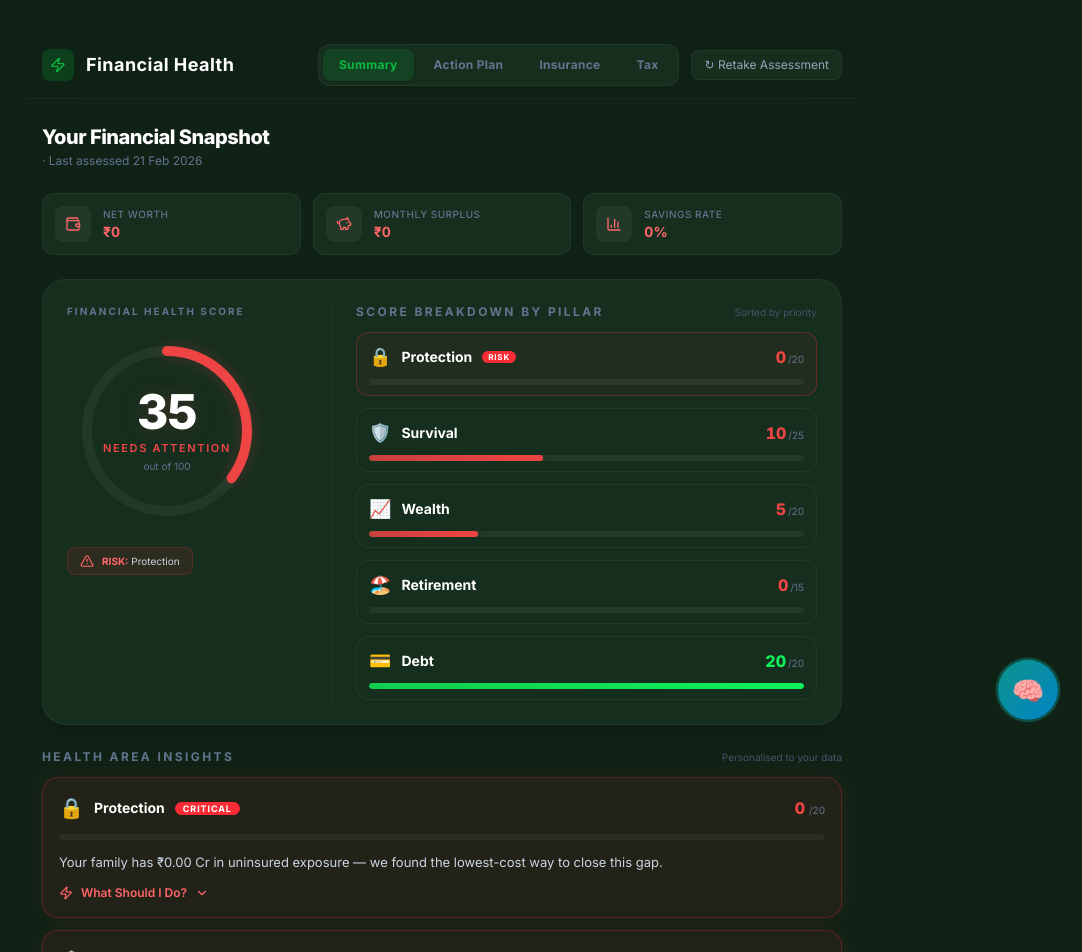
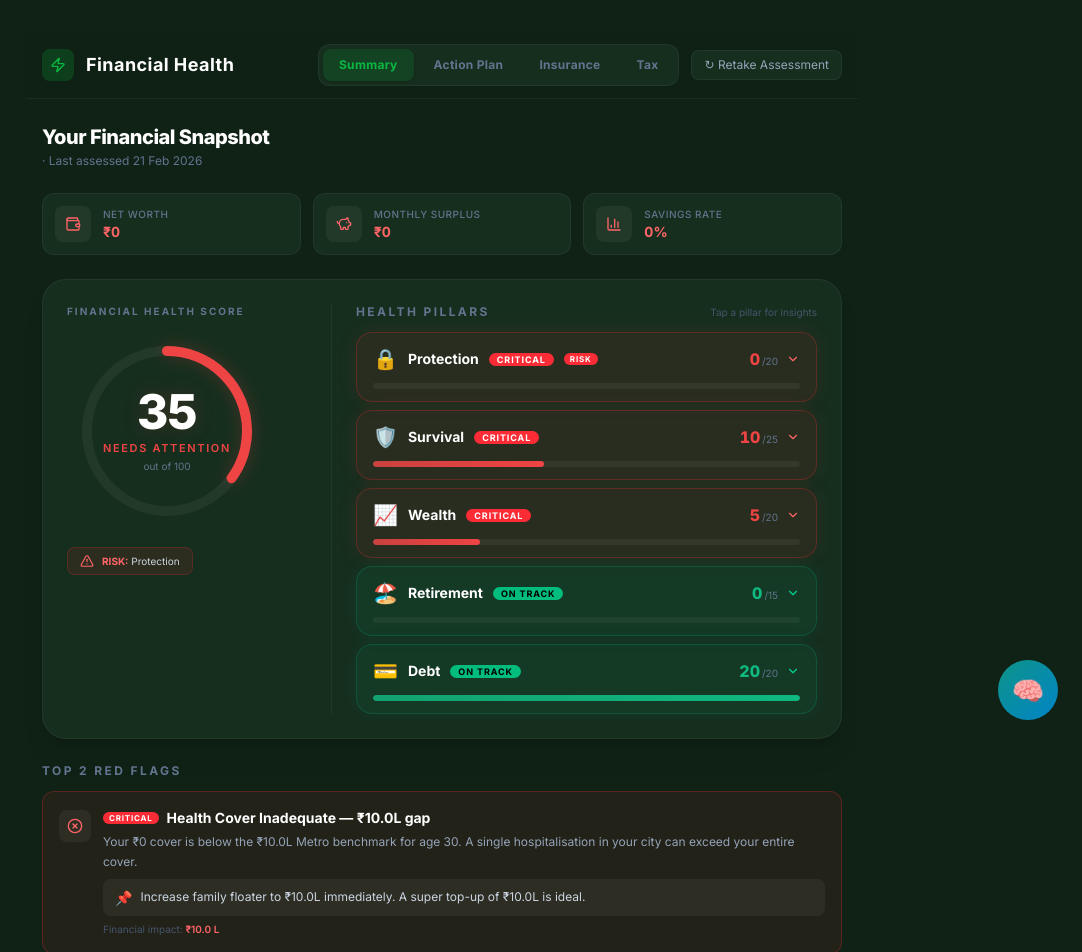
Before and after one commit to rohitguta2432/myFinance, a React (Vite) app: page /dashboard in a window 1280 px wide. Shown: the top 952 px of the page, without its empty margins (198-1280 px from the left). Built offline with nearby package versions, Linux system fonts and the light colour scheme.

Commit message:
feat: merge pillar score breakdown & insights into single collapsible accordion

```diff
--- a/src/features/dashboard/components/PillarInterpretationCard.jsx
+++ b/src/features/dashboard/components/PillarInterpretationCard.jsx
@@ -2,12 +2,14 @@ import React, { useState } from 'react';
 import { ChevronDown, ChevronUp, AlertTriangle, XCircle, CheckCircle2, Zap } from 'lucide-react';
 
 /**
- * PillarInterpretationCard
+ * PillarInterpretationCard (collapsed-by-default)
  *
- * Renders one pillar's score interpretation with:
- * - Status chip (CRITICAL / WARNING / OK)
- * - Personalised hook text with live variables
- * - Expandable action panel
+ * Header row (always visible):
+ *   icon | name | status badge | score | [▼ Insight button]
+ *   progress bar
+ *
+ * Expanded (on tap):
+ *   hook text · dscr/equity warnings · "What Should I Do?" panel
  */
 
 const STATUS_CONFIG = {
@@ -18,6 +20,8 @@ const STATUS_CONFIG = {
         chipBg: 'bg-red-500',
         chipText: 'text-white',
         textColor: 'text-red-400',
+        barFrom: '#ef4444cc',
+        barTo: '#ef4444',
         Icon: XCircle,
         label: 'CRITICAL',
     },
@@ -28,6 +32,8 @@ const STATUS_CONFIG = {
         chipBg: 'bg-amber-500',
         chipText: 'text-black',
         textColor: 'text-amber-400',
+        barFrom: '#f59e0bcc',
+        barTo: '#f59e0b',
         Icon: AlertTriangle,
         label: 'WARNING',
     },
@@ -38,68 +44,98 @@ const STATUS_CONFIG = {
         chipBg: 'bg-emerald-500',
         chipText: 'text-black',
         textColor: 'text-emerald-400',
+        barFrom: '#10b981cc',
+        barTo: '#10b981',
         Icon: CheckCircle2,
         label: 'ON TRACK',
     },
 };
 
-const PillarInterpretationCard = ({ pillar, hookData, index = 0 }) => {
+const PillarInterpretationCard = ({ pillar, hookData, index = 0, isWorst = false }) => {
+    const [expanded, setExpanded] = useState(false);
     const [showAction, setShowAction] = useState(false);
 
     if (!pillar || !hookData) return null;
 
     const config = STATUS_CONFIG[hookData.tier] || STATUS_CONFIG.ok;
-    const { Icon } = config;
     const pct = ((pillar.score / pillar.maxScore) * 100).toFixed(0);
 
     return (
         <div
-            className={`${config.bg} ${config.border} border rounded-2xl p-4 transition-all duration-500 hover:border-opacity-50`}
+            className={`${config.bg} ${config.border} border rounded-2xl overflow-hidden transition-all duration-500`}
             style={{
                 boxShadow: config.glow,
-                animation: `fadeSlideUp 0.5s ease-out ${index * 0.1}s both`,
+                animation: `fadeSlideUp 0.5s ease-out ${index * 0.08}s both`,
             }}
         >
-            {/* Header Row */}
-            <div className="flex items-center justify-between mb-3">
-                <div className="flex items-center gap-2.5">
-                    <span className="text-xl">{pillar.icon}</span>
-                    <h4 className="text-sm font-bold text-white">{pillar.name}</h4>
-                    <span className={`px-2 py-0.5 ${config.chipBg} ${config.chipText} text-[9px] font-bold uppercase tracking-widest rounded-full leading-none`}>
+            {/* ── Always-visible header ── */}
+            <button
+                onClick={() => {
+                    setExpanded(!expanded);
+                    if (expanded) setShowAction(false); // reset nested panel when collapsing
+                }}
+                className="w-full text-left px-4 pt-3 pb-3 focus:outline-none"
+            >
+                <div className="flex items-center justify-between mb-2.5">
+                    <div className="flex items-center gap-2.5 min-w-0">
+                        <span className="text-xl shrink-0">{pillar.icon}</span>
+                        <h4 className="text-sm font-bold text-white truncate">{pillar.name}</h4>
+                        <span
+                            className={`px-2 py-0.5 ${config.chipBg} ${config.chipText} text-[9px] font-bold uppercase tracking-widest rounded-full leading-none shrink-0`}
+                        >
                             {config.label}
                         </span>
+                        {isWorst && (
+                            <span className="px-1.5 py-0.5 bg-red-500 text-[8px] font-bold text-white uppercase tracking-widest rounded-full leading-none shrink-0">
+                                RISK
+                            </span>
+                        )}
                     </div>
-                <div className="flex items-baseline gap-1">
-                    <span className="text-base font-black tabular-nums" style={{ color: hookData.tier === 'critical' ? '#ef4444' : hookData.tier === 'warn' ? '#f59e0b' : '#10b981' }}>
+
+                    <div className="flex items-center gap-2 shrink-0 ml-2">
+                        <div className="flex items-baseline gap-0.5">
+                            <span
+                                className="text-base font-black tabular-nums"
+                                style={{ color: config.barTo }}
+                            >
                                 {pillar.score}
                             </span>
                             <span className="text-[10px] text-slate-500">/{pillar.maxScore}</span>
                         </div>
+                        <div className={`flex items-center gap-0.5 text-[10px] font-semibold ${config.textColor} transition-transform duration-200`}>
+                            {expanded
+                                ? <ChevronUp className="w-3.5 h-3.5" />
+                                : <ChevronDown className="w-3.5 h-3.5" />
+                            }
+                        </div>
+                    </div>
                 </div>
 
-            {/* Score Bar */}
-            <div className="w-full h-1.5 bg-white/5 rounded-full overflow-hidden mb-3">
+                {/* Score bar */}
+                <div className="w-full h-1.5 bg-white/5 rounded-full overflow-hidden">
                     <div
                         className="h-full rounded-full transition-all duration-1000 ease-out"
                         style={{
                             width: `${pct}%`,
-                        background: hookData.tier === 'critical'
-                            ? 'linear-gradient(90deg, #ef4444cc, #ef4444)'
-                            : hookData.tier === 'warn'
-                                ? 'linear-gradient(90deg, #f59e0bcc, #f59e0b)'
-                                : 'linear-gradient(90deg, #10b981cc, #10b981)',
+                            background: `linear-gradient(90deg, ${config.barFrom}, ${config.barTo})`,
                         }}
                     />
                 </div>
+            </button>
 
-            {/* Hook Text */}
-            <p className="text-[13px] text-slate-300 leading-relaxed mb-3">
+            {/* ── Expandable insight body ── */}
+            <div
+                className={`overflow-hidden transition-all duration-300 ease-out ${expanded ? 'max-h-[600px] opacity-100' : 'max-h-0 opacity-0'}`}
+            >
+                <div className="px-4 pb-4 space-y-3 border-t border-white/5 pt-3">
+                    {/* Hook text */}
+                    <p className="text-[13px] text-slate-300 leading-relaxed">
                         {hookData.text}
                     </p>
 
                     {/* DSCR Override Warning */}
                     {hookData.dscrOverride && (
-                <div className="flex items-start gap-2 bg-red-500/10 border border-red-500/20 rounded-lg px-3 py-2 mb-3">
+                        <div className="flex items-start gap-2 bg-red-500/10 border border-red-500/20 rounded-lg px-3 py-2">
                             <AlertTriangle className="w-4 h-4 text-red-400 shrink-0 mt-0.5" />
                             <p className="text-xs text-red-300 leading-relaxed">
                                 Your current EMIs exceed your disposable income — immediate restructuring is required.
@@ -109,7 +145,7 @@ const PillarInterpretationCard = ({ pillar, hookData, index = 0 }) => {
 
                     {/* Equity Override Warning */}
                     {hookData.equityOverride && (
-                <div className="flex items-start gap-2 bg-red-500/10 border border-red-500/20 rounded-lg px-3 py-2 mb-3">
+                        <div className="flex items-start gap-2 bg-red-500/10 border border-red-500/20 rounded-lg px-3 py-2">
                             <AlertTriangle className="w-4 h-4 text-red-400 shrink-0 mt-0.5" />
                             <p className="text-xs text-red-300 leading-relaxed">
                                 With zero equity, inflation is eroding the real value of your savings every year.
@@ -117,9 +153,9 @@ const PillarInterpretationCard = ({ pillar, hookData, index = 0 }) => {
                         </div>
                     )}
 
-            {/* Action Toggle Button */}
+                    {/* "What Should I Do?" toggle */}
                     <button
-                onClick={() => setShowAction(!showAction)}
+                        onClick={(e) => { e.stopPropagation(); setShowAction(!showAction); }}
                         className={`flex items-center gap-2 text-xs font-semibold transition-all duration-200 ${config.textColor} hover:opacity-80`}
                     >
                         <Zap className="w-3.5 h-3.5" />
@@ -130,9 +166,9 @@ const PillarInterpretationCard = ({ pillar, hookData, index = 0 }) => {
                         }
                     </button>
 
-            {/* Expandable Action Panel */}
+                    {/* Expandable action panel */}
                     <div
-                className={`overflow-hidden transition-all duration-300 ease-out ${showAction ? 'max-h-40 opacity-100 mt-3' : 'max-h-0 opacity-0'}`}
+                        className={`overflow-hidden transition-all duration-300 ease-out ${showAction ? 'max-h-40 opacity-100' : 'max-h-0 opacity-0'}`}
                     >
                         <div className="bg-white/5 rounded-xl px-4 py-3 border border-white/5">
                             <div className="flex items-start gap-2">
@@ -144,6 +180,8 @@ const PillarInterpretationCard = ({ pillar, hookData, index = 0 }) => {
                         </div>
                     </div>
                 </div>
+            </div>
+        </div>
     );
 };
 
--- a/src/features/dashboard/pages/FinancialDashboard.jsx
+++ b/src/features/dashboard/pages/FinancialDashboard.jsx
@@ -52,39 +52,6 @@ const ScoreRing = ({ score, label, color }) => {
     );
 };
 
-/* ─── Pillar Bar (compact for inline display) ─── */
-const PillarBar = ({ pillar, index, isWorst }) => {
-    const pct = (pillar.score / pillar.maxScore) * 100;
-    const barColor = pct <= 40 ? '#ef4444' : pct <= 65 ? '#f59e0b' : '#0DF259';
-
-    return (
-        <div className={`relative rounded-xl px-3 py-2.5 border transition-all duration-300 ${isWorst ? 'border-red-500/30 bg-red-500/5' : 'border-white/5 hover:border-white/10'}`}>
-            <div className="flex items-center justify-between mb-2">
-                <div className="flex items-center gap-2.5">
-                    <span className="text-lg">{pillar.icon}</span>
-                    <h3 className="font-bold text-white text-sm">{pillar.name}</h3>
-                    {isWorst && (
-                        <span className="px-1.5 py-0.5 bg-red-500 text-[8px] font-bold text-white uppercase tracking-widest rounded-full leading-none">Risk</span>
-                    )}
-                </div>
-                <div className="flex items-baseline gap-0.5">
-                    <span className="text-base font-black tabular-nums" style={{ color: barColor }}>{pillar.score}</span>
-                    <span className="text-[10px] text-slate-500">/{pillar.maxScore}</span>
-                </div>
-            </div>
-            <div className="w-full h-1.5 bg-white/5 rounded-full overflow-hidden">
-                <div
-                    className="h-full rounded-full transition-all duration-1000 ease-out"
-                    style={{
-                        width: `${pct}%`,
-                        background: `linear-gradient(90deg, ${barColor}cc, ${barColor})`,
-                        boxShadow: `0 0 8px ${barColor}30`,
-                    }}
-                />
-            </div>
-        </div>
-    );
-};
 
 /* ─── Red Flag Card ─── */
 const RedFlag = ({ title, current, benchmark, severity }) => {
@@ -260,38 +227,24 @@ const FinancialDashboard = () => {
                         <div className="hidden lg:block w-px bg-white/5 self-stretch" />
                         <div className="lg:hidden h-px bg-white/5 w-full" />
 
-                        {/* Right: Pillar Breakdown */}
+                        {/* Right: Pillar Breakdown (collapsible insights) */}
                         <div className="flex-1 min-w-0">
                             <div className="flex items-center justify-between mb-3">
-                                <h3 className="text-xs font-bold uppercase tracking-[0.2em] text-slate-500">Score Breakdown by Pillar</h3>
-                                <span className="text-[10px] text-slate-600">Sorted by priority</span>
+                                <h3 className="text-xs font-bold uppercase tracking-[0.2em] text-slate-500">Health Pillars</h3>
+                                <span className="text-[10px] text-slate-600">Tap a pillar for insights</span>
                             </div>
-                            <div className="grid gap-3">
+                            <div className="grid gap-2">
                                 {sortedPillars.map((p, i) => (
-                                    <PillarBar key={p.id} pillar={p} index={i} isWorst={i === 0} />
+                                    <PillarInterpretationCard
+                                        key={p.id}
+                                        pillar={p}
+                                        hookData={hookTexts[p.id]}
+                                        index={i}
+                                        isWorst={i === 0}
+                                    />
                                 ))}
                             </div>
                         </div>
-                    </div>
-                </div>
-
-                {/* ── Health Area Insights ── */}
-                <div>
-                    <div className="flex items-center justify-between mb-3">
-                        <h3 className="text-xs font-bold uppercase tracking-[0.2em] text-slate-500">
-                            Health Area Insights
-                        </h3>
-                        <span className="text-[10px] text-slate-600">Personalised to your data</span>
-                    </div>
-                    <div className="grid gap-3">
-                        {sortedPillars.map((p, i) => (
-                            <PillarInterpretationCard
-                                key={p.id}
-                                pillar={p}
-                                hookData={hookTexts[p.id]}
-                                index={i}
-                            />
-                        ))}
                     </div>
                 </div>
 
```
Lines whose indentation alone changed are shown as unchanged.
